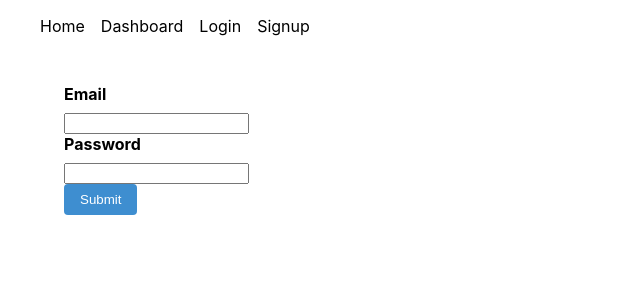
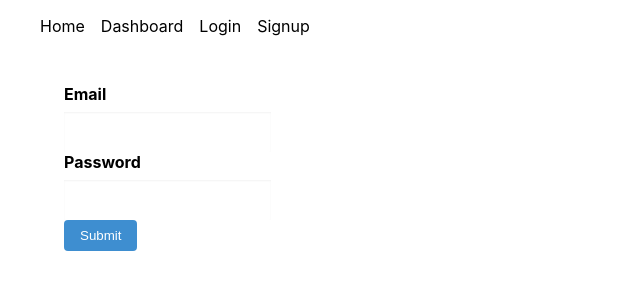
Before and after one commit to kamakuni/rails-spa, a React (Create React App) app in the folder front/app/: page /login in a window 1280 px wide. Shown: the top 300 px of the page, without its empty margins (0-640 px from the left). Built offline with nearby package versions, Linux system fonts and the light colour scheme.

Commit message:
add styles for input.

```diff
--- a/front/app/src/components/Login/Login.tsx
+++ b/front/app/src/components/Login/Login.tsx
@@ -51,7 +51,7 @@ const Login: React.FC = () => {
                             <label className={styles.label} >Email</label>
                         </div>
                         <div>
-                            <input type="text" onChange={handleEmailChange} />
+                            <input className={styles.input} type="text" onChange={handleEmailChange} />
                         </div>
                     </div>
                     <div>
@@ -59,7 +59,7 @@ const Login: React.FC = () => {
                             <label className={styles.label} >Password</label>
                         </div>
                         <div>
-                            <input type="text" onChange={handlePasswordChange} />
+                            <input className={styles.input} type="text" onChange={handlePasswordChange} />
                         </div>
                     </div>
                     <div>
--- a/front/app/src/index.css
+++ b/front/app/src/index.css
@@ -20,3 +20,11 @@ button {
   -moz-appearance: none;
   appearance: none;
 }
+
+input[type="text"] {
+  padding: 0;
+  border: none;
+  border-radius: 0;
+  outline: none;
+  background: none;
+}
--- a/front/app/src/styles/components/Login.module.scss
+++ b/front/app/src/styles/components/Login.module.scss
@@ -19,3 +19,15 @@
     font-size: 1rem;
     font-weight: 700;
 }
+
+.input {
+    box-shadow: inset 0 0.0625em 0.125em rgb(10 10 10 / 5%);
+    background-color: #fff;
+    border-color: #dbdbdb;
+    border-radius: 0.375em;
+    color: #363636;
+    border: 1px solid transparent;
+    font-size: 1rem;
+    height: 2.5em;
+    padding: 0;
+}
```
